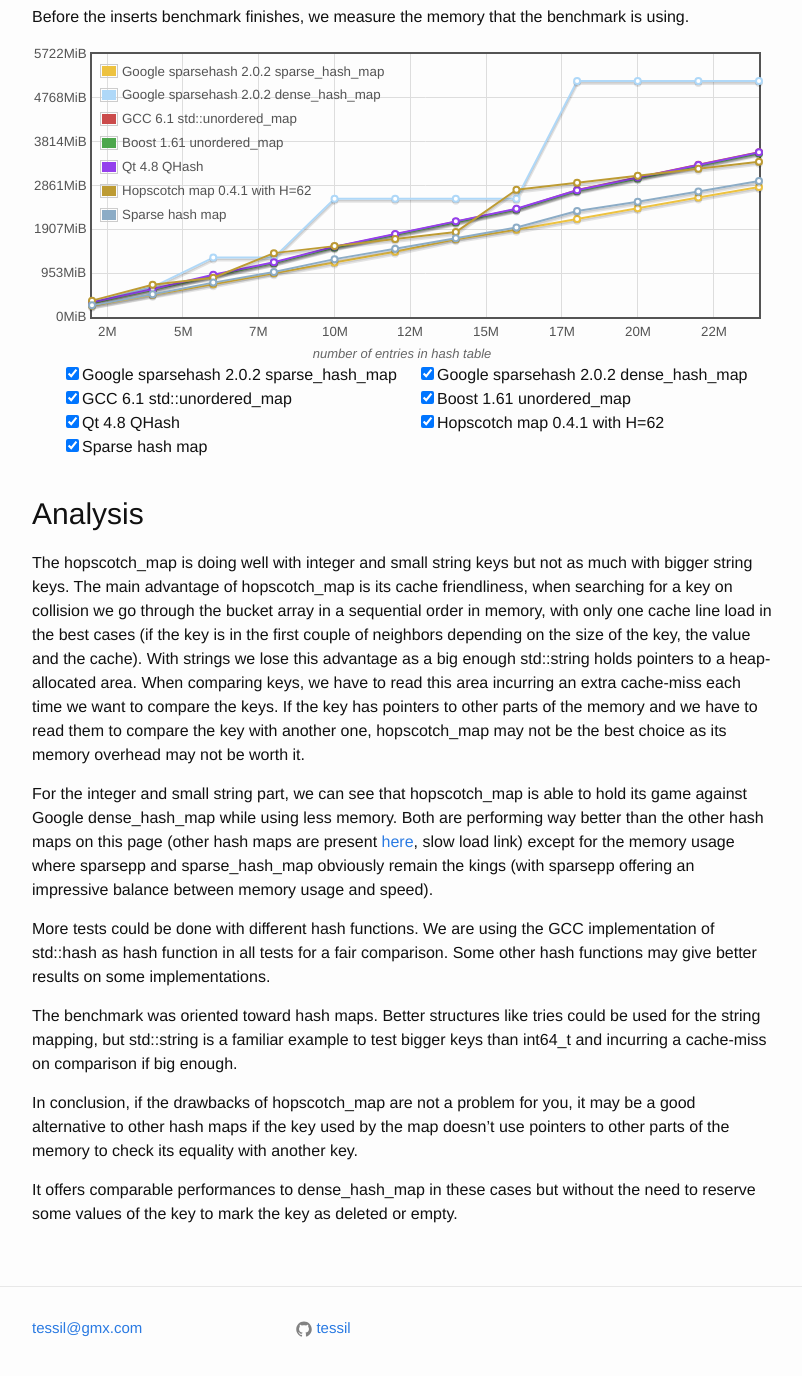
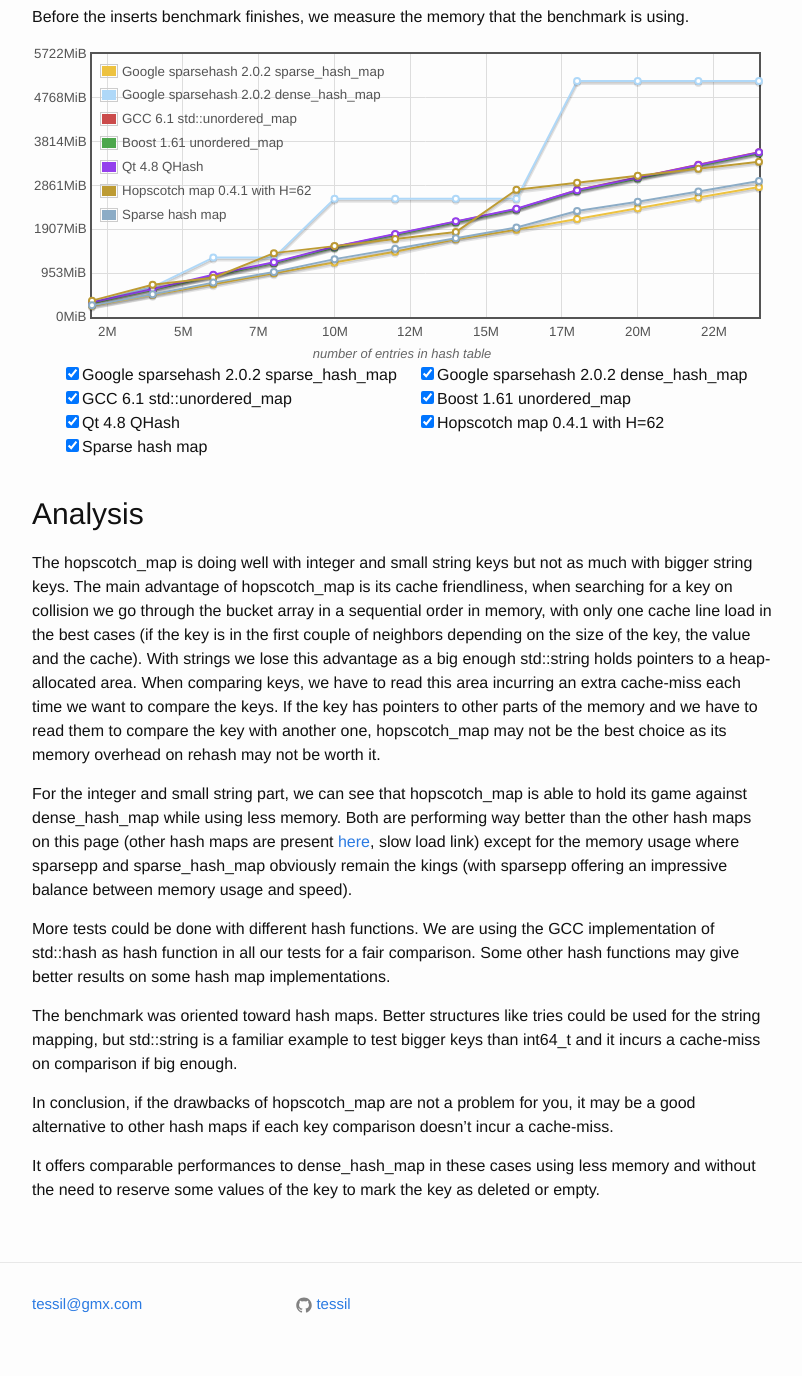
Before and after one commit to Tessil/tessil.github.io, a Jekyll site: the page built from _posts/2016-08-29-benchmark-hopscotch-map.md, in a window 1280 px wide and 1400 px high, scrolled down 12316 px. Shown: the top 1376 px of the window, without its empty margins (238-1040 px from the left). Built offline with Jekyll 4.4.1, drawn with Linux system fonts in a browser that asks for light colours; comment, search, counter and statistics services are not loaded.

Commit message:
Add infos to benchmark.

```diff
--- a/_posts/2016-08-29-benchmark-hopscotch-map.md
+++ b/_posts/2016-08-29-benchmark-hopscotch-map.md
@@ -454,15 +454,15 @@ Before the inserts benchmark finishes, we measure the memory that the benchmark
 
 <h2>Analysis</h2>
 
-The hopscotch_map is doing well with integer and small string keys but not as much with bigger string keys. The main advantage of hopscotch_map is its cache friendliness, when searching for a key on collision we go through the bucket array in a sequential order in memory, with only one cache line load in the best cases (if the key is in the first couple of neighbors depending on the size of the key, the value and the cache). With strings we lose this advantage as a big enough std::string holds pointers to a heap-allocated area. When comparing keys, we have to read this area incurring an extra cache-miss each time we want to compare the keys. If the key has pointers to other parts of the memory and we have to read them to compare the key with another one, hopscotch_map may not be the best choice as its memory overhead may not be worth it.
+The hopscotch_map is doing well with integer and small string keys but not as much with bigger string keys. The main advantage of hopscotch_map is its cache friendliness, when searching for a key on collision we go through the bucket array in a sequential order in memory, with only one cache line load in the best cases (if the key is in the first couple of neighbors depending on the size of the key, the value and the cache). With strings we lose this advantage as a big enough std::string holds pointers to a heap-allocated area. When comparing keys, we have to read this area incurring an extra cache-miss each time we want to compare the keys. If the key has pointers to other parts of the memory and we have to read them to compare the key with another one, hopscotch_map may not be the best choice as its memory overhead on rehash may not be worth it.
 
-For the integer and small string part, we can see that hopscotch_map is able to hold its game against Google dense_hash_map while using less memory. Both are performing way better than the other hash maps on this page (other hash maps are present [here]({{ site.url }}/other/hash_table_benchmark.html), slow load link) except for the memory usage where sparsepp and sparse_hash_map obviously remain the kings (with sparsepp offering an impressive balance between memory usage and speed).
+For the integer and small string part, we can see that hopscotch_map is able to hold its game against dense_hash_map while using less memory. Both are performing way better than the other hash maps on this page (other hash maps are present [here]({{ site.url }}/other/hash_table_benchmark.html), slow load link) except for the memory usage where sparsepp and sparse_hash_map obviously remain the kings (with sparsepp offering an impressive balance between memory usage and speed).
 
 
-More tests could be done with different hash functions. We are using the GCC implementation of std::hash as hash function in all tests for a fair comparison. Some other hash functions may give better results on some implementations.
+More tests could be done with different hash functions. We are using the GCC implementation of std::hash as hash function in all our tests for a fair comparison. Some other hash functions may give better results on some hash map implementations.
 
-The benchmark was oriented toward hash maps. Better structures like tries could be used for the string mapping, but std::string is a familiar example to test bigger keys than int64_t and incurring a cache-miss on comparison if big enough.
+The benchmark was oriented toward hash maps. Better structures like tries could be used for the string mapping, but std::string is a familiar example to test bigger keys than int64_t and it incurs a cache-miss on comparison if big enough.
 
-In conclusion, if the drawbacks of hopscotch_map are not a problem for you, it may be a good alternative to other hash maps if the key used by the map doesn't use pointers to other parts of the memory to check its equality with another key.
+In conclusion, if the drawbacks of hopscotch_map are not a problem for you, it may be a good alternative to other hash maps if each key comparison doesn't incur a cache-miss.
 
-It offers comparable performances to dense_hash_map in these cases but without the need to reserve some values of the key to mark the key as deleted or empty.
+It offers comparable performances to dense_hash_map in these cases using less memory and without the need to reserve some values of the key to mark the key as deleted or empty.
```
